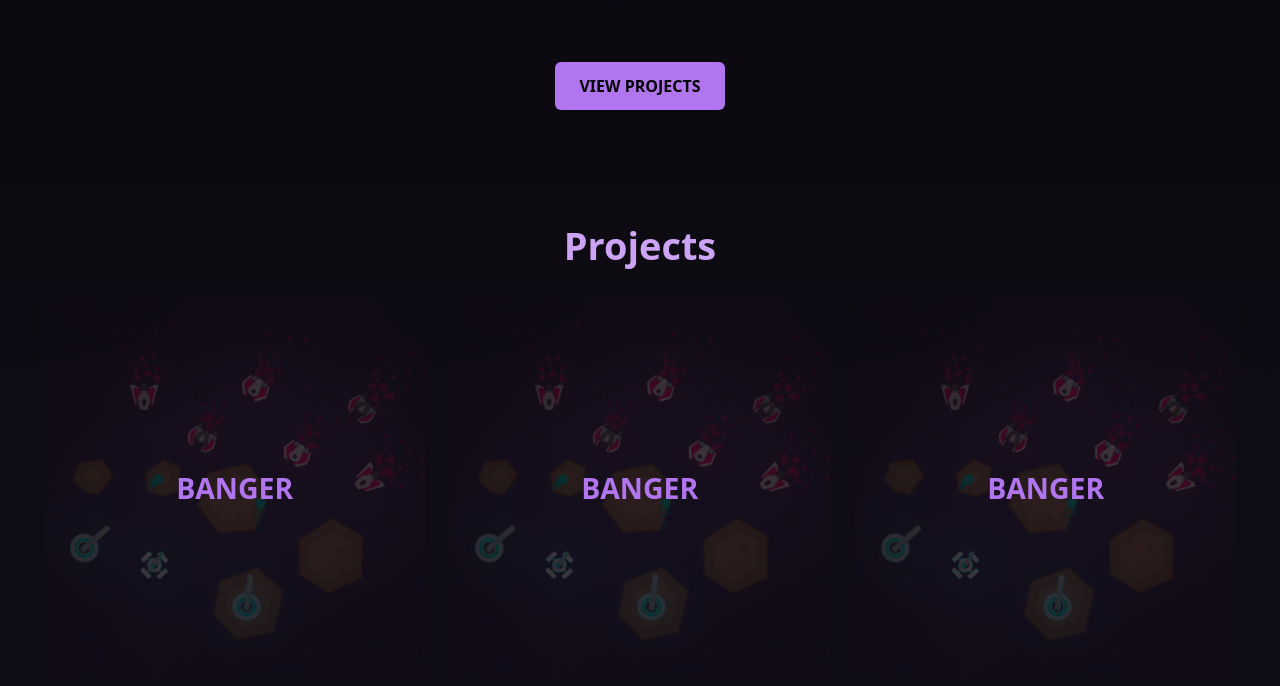
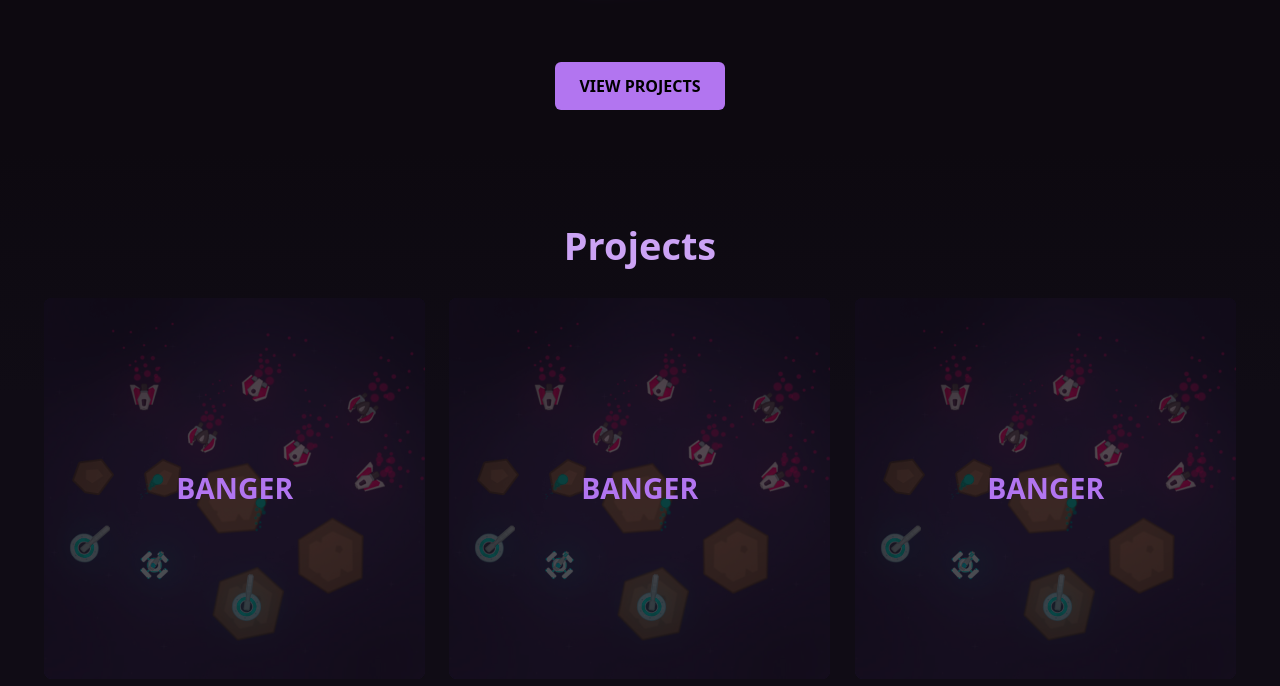
Before and after one commit to akihiko47/My-Projects-Page, a React (Vite) app: page / in a window 1280 px wide. Shown: the part 647-1333 px from the top of the page. Built offline with nearby package versions, Linux system fonts and the light colour scheme; what tailwindcss-bg-patterns would draw is missing.

Commit message:
small tilt changes

```diff
--- a/src/components/TiltElement.jsx
+++ b/src/components/TiltElement.jsx
@@ -5,13 +5,13 @@ function TiltElement( { glareEnable } ) {
   return (
     <Tilt
     className="h-full rounded-lg w-full aspect-square overflow-hidden group"
-    perspective={800}
+    perspective={900}
     glareEnable={true}
-    glareMaxOpacity={0.45}
+    glareMaxOpacity={0.1}
     scale={1.02}
   >
     <img src='./assets/banger.jpg' className='group-hover:scale-125 transition ease-in-out duration-1000'></img>
-    <div className='absolute left-0 top-0 h-full w-full bg-background-950 bg-opacity-80 group-hover:bg-opacity-60 transition-all ease-in-out duration-500'>
+    <div className='absolute left-0 top-0 h-full w-full bg-background-950 bg-opacity-70 group-hover:bg-opacity-60 transition-all ease-in-out duration-500'>
       <div className='flex h-full items-center justify-center inner-element'>
         <div className='font-bold text-xl text-center text-primary-300 md:text-2xl transition-all ease-in-out duration-300 group-hover:text-2xl uppercase'>Banger</div>
       </div>
```
